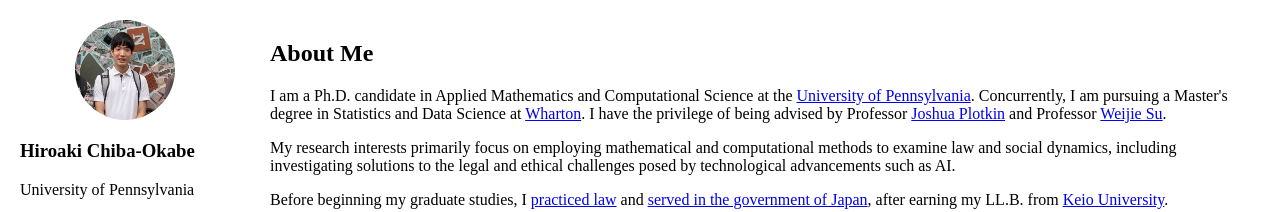
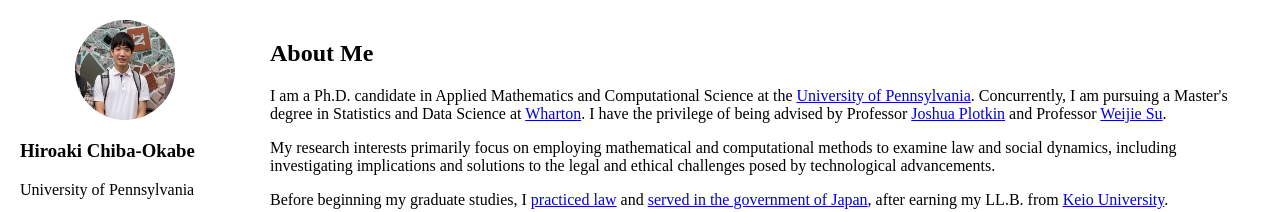
Before and after one commit to hirochok/hirochok.github.io, a plain HTML site: page index.html in a window 1280 px wide. Shown: the top 212 px of the page. Drawn offline with Linux system fonts and the light colour scheme.

Commit message:
Update index.html

```diff
--- a/index.html
+++ b/index.html
@@ -35,7 +35,7 @@
         <section id="about">
             <h2>About Me</h2>
             <p>I am a Ph.D. candidate in Applied Mathematics and Computational Science at the <a href="https://www.upenn.edu">University of Pennsylvania</a>. Concurrently, I am pursuing a Master's degree in Statistics and Data Science at <a href="https://statistics.wharton.upenn.edu/">Wharton</a>. I have the privilege of being advised by Professor <a href="https://www.bio.upenn.edu/people/joshua-plotkin">Joshua Plotkin</a> and Professor <a href="http://stat.wharton.upenn.edu/~suw/">Weijie Su</a>. </p>
-            <p>My research interests primarily focus on employing mathematical and computational methods to examine law and social dynamics, including investigating solutions to the legal and ethical challenges posed by technological advancements such as AI. </p>
+            <p>My research interests primarily focus on employing mathematical and computational methods to examine law and social dynamics, including investigating implications and solutions to the legal and ethical challenges posed by technological advancements. </p>
             <p>Before beginning my graduate studies, I <a href="https://www.nishimura.com/en/news/awards">practiced law</a> and <a href="https://www.meti.go.jp/english/index.html">served in the government of Japan</a>, after earning my LL.B. from <a href="https://www.keio.ac.jp/en/">Keio University</a>. </p>
         </section>
 
```
